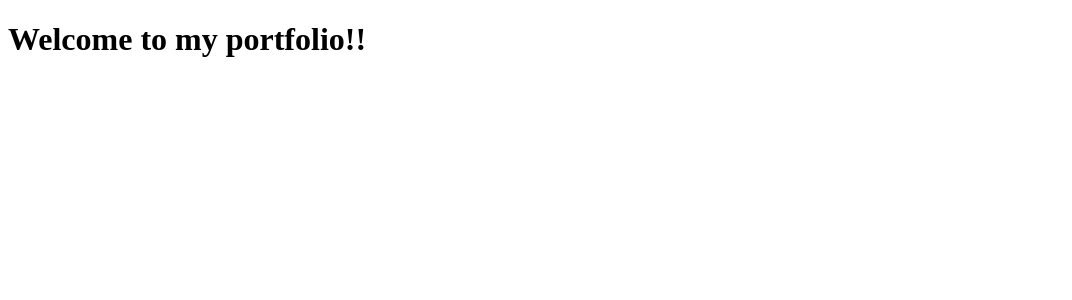
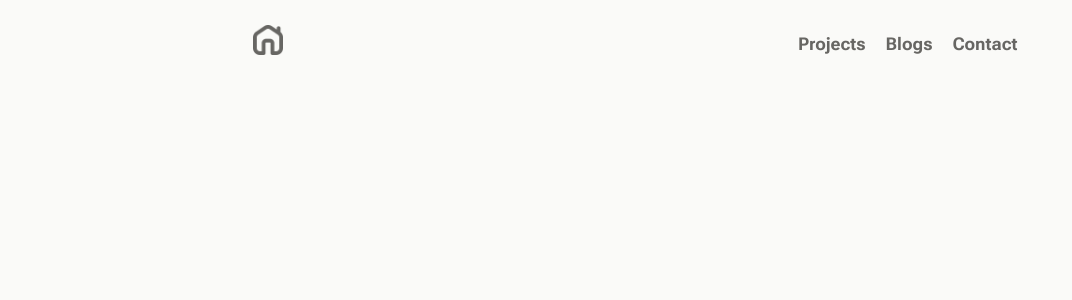
Before and after one commit to ranydev0/portfolio, a React (Vite) app: page / in a window 1280 px wide. Shown: the top 300 px of the page, without its empty margins (0-1072 px from the left). Built offline with nearby package versions, Linux system fonts and the light colour scheme.

Commit message:
fix: added header and navbar elements

```diff
--- a/index.html
+++ b/index.html
@@ -1,8 +1,15 @@
-<!doctype html>
+<!DOCTYPE html>
 <html lang="en">
   <head>
     <meta charset="UTF-8" />
     <meta name="viewport" content="width=device-width, initial-scale=1.0" />
+    <link rel="stylesheet" href="src/index.css" />
+    <link rel="preconnect" href="https://fonts.googleapis.com" />
+    <link rel="preconnect" href="https://fonts.gstatic.com" crossorigin />
+    <link
+      href="https://fonts.googleapis.com/css2?family=Roboto+Flex:opsz,wght,XOPQ,XTRA,YOPQ,YTDE,YTFI,YTLC,YTUC@8..144,100..1000,96,468,79,-203,738,514,712&display=swap"
+      rel="stylesheet"
+    />
     <title>Rany Daioub</title>
   </head>
   <body>
--- a/src/App.jsx
+++ b/src/App.jsx
@@ -1,6 +1,10 @@
+import Header from "./components/Header.jsx";
+
 function App() {
   return (
-    <h1>Welcome to my portfolio!!</h1>
+    <>
+      <Header />
+    </>
   );
 }
 
--- /dev/null
+++ b/src/components/Header.jsx
@@ -0,0 +1,14 @@
+import home from "../assets/home-light.png";
+import Navbar from "./Navbar";
+import { NAV_LINKS } from "../data.js";
+
+function Header() {
+    return (
+        <header>
+            <a href="#portfolio"><img src={home} alt="Logo" /></a>
+            <Navbar links={NAV_LINKS} />
+        </header>
+    );
+}
+
+export default Header;
--- /dev/null
+++ b/src/components/Navbar.jsx
@@ -0,0 +1,17 @@
+import NavbarElement from "./NavbarElement.jsx";
+
+function Navbar({links}) {
+  return (
+    <nav>
+      <ul>
+        {links.map((link) => {
+            return (
+                <NavbarElement key={link.name} link={link.href}>{link.name}</NavbarElement>
+            );
+        })}
+      </ul>
+    </nav>
+  );
+}
+
+export default Navbar;
--- /dev/null
+++ b/src/components/NavbarElement.jsx
@@ -0,0 +1,15 @@
+function NavbarElement({children, link}) {
+  function handleClick() {
+    console.log(`${children} link clicked`);
+  }
+
+  return (
+    <li>
+      <a onClick={handleClick} href={link}>
+        {children}
+      </a>
+    </li>
+  );
+}
+
+export default NavbarElement;
--- /dev/null
+++ b/src/data.js
@@ -0,0 +1,5 @@
+export const NAV_LINKS = [
+  { name: "Projects", href: "#projects" },
+  { name: "Blogs", href: "#blogs" },
+  { name: "Contact", href: "#contact" },
+];
--- a/src/index.css
+++ b/src/index.css
@@ -0,0 +1,66 @@
+/*
+Colour Palette Reference:
+- Background Main: #FAFAF8
+- Background Section: #EFEDE6
+- Background Card: #D5CFC3
+- Text Primary: #676663
+- Text Muted: #A1998F
+
+Font Reference:
+- Primary Font: 'Roboto Flex', system-ui, -apple-system, sans-serif
+
+*/
+
+html,
+body {
+  margin: 0;
+  padding: 0;
+  background-color: #fafaf8;
+  color: #676663;
+  font-family: "Roboto Flex", system-ui, -apple-system, sans-serif;
+  line-height: 1.65;
+}
+
+a {
+  color: #676663;
+  font-weight: 700;
+  font-size: 1.1rem;
+  text-decoration: underline;
+  text-underline-offset: 12px;
+  text-decoration-thickness: 3px;
+  text-decoration-color: #fafaf8;
+}
+
+a:hover {
+  text-decoration-color: #676663;
+}
+
+ul {
+  display: flex;
+  justify-content: center;
+  align-items: center;
+  gap: 20px;
+  list-style: none;
+  padding: 10px 10px;
+  margin: 0;
+}
+
+header {
+  padding: 20px 0;
+  display: flex;
+  justify-content: space-around;
+  align-items: center;
+}
+
+img {
+  width: 30px;
+  height: auto;
+}
+
+p {
+  margin: 0;
+  color: #676663;
+  font-size: 1rem;
+  line-height: 1.8;
+  font-weight: 700;
+}
```
Also changed, not shown: src/assets/home-dark.png (added), src/assets/home-light.png (added).
